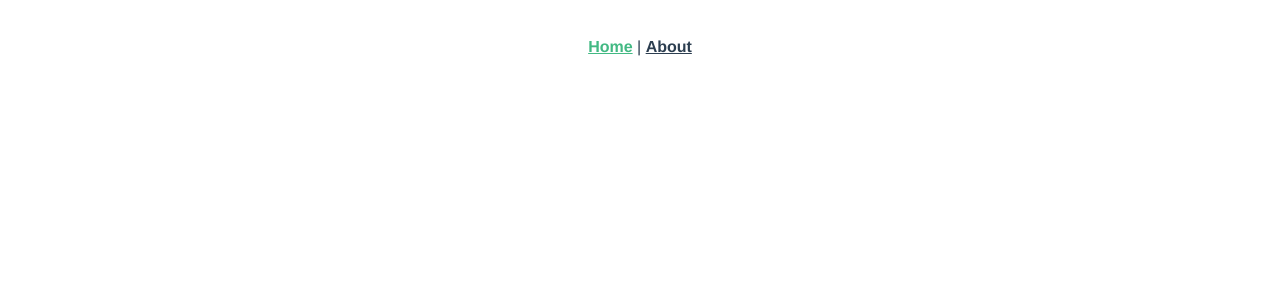
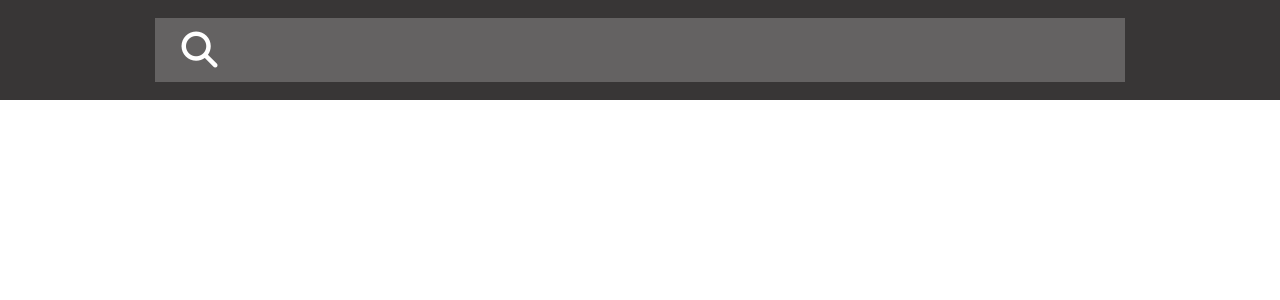
Before and after one commit to Pathius/MovieSearch, a Vue app: page / in a window 1280 px wide. Shown: the top 300 px of the page. Built offline with nearby package versions, Linux system fonts and the light colour scheme.

Commit message:
created navigation component

```diff
--- a/src/App.vue
+++ b/src/App.vue
@@ -1,32 +1,33 @@
 <template>
-  <div id="app">
-    <div id="nav">
-      <router-link to="/">Home</router-link> |
-      <router-link to="/about">About</router-link>
-    </div>
-    <router-view/>
+  <div id="app" class="page">
+    <TheNavigation />
+    <!-- <TheMainContent /> -->
   </div>
 </template>
 
+<script>
+import TheNavigation from "@/components/TheNavigation";
+// import TheMainContent from "@/components/TheMainContent";
+export default {
+  components: {
+    TheNavigation
+    // TheMainContent
+  }
+};
+</script>
 <style lang="scss">
-#app {
-  font-family: 'Avenir', Helvetica, Arial, sans-serif;
-  -webkit-font-smoothing: antialiased;
-  -moz-osx-font-smoothing: grayscale;
-  text-align: center;
-  color: #2c3e50;
+body {
+  margin: 0;
 }
-
-#nav {
-  padding: 30px;
-
-  a {
-    font-weight: bold;
-    color: #2c3e50;
-
-    &.router-link-exact-active {
-      color: #42b983;
-    }
+.page {
+  margin: 0;
+  &__nav {
+    height: 100px;
+    background-color: rgb(56, 54, 54);
+  }
+  &__main {
+    height: 1000px;
+    background-color: rgb(32, 32, 32);
   }
 }
 </style>
--- /dev/null
+++ b/src/components/TheNavigation.vue
@@ -0,0 +1,49 @@
+<template>
+  <div>
+    <nav class="page__nav nav">
+      <input
+        type="text"
+        class="nav__searching-input"
+        v-model="title"
+        @keypress.enter="submit(title)"
+      />
+      <i class="nav__searching-icon fas fa-search" @click="submit(title)"></i>
+    </nav>
+  </div>
+</template>
+<script>
+export default {
+  data: () => ({
+    title: ""
+  }),
+  methods: {
+    submit(title) {
+      this.$store.dispatch("searchByTitle", title);
+    }
+  }
+};
+</script>
+<style lang="scss">
+.nav {
+  display: flex;
+  justify-content: center;
+  align-items: center;
+  &__searching-input {
+    width: 70%;
+    background-color: rgba(255, 255, 255, 0.219);
+    font-size: 54px;
+    color: white;
+    border: none;
+    padding-left: 72px;
+    text-align: center;
+  }
+  &__searching-icon {
+    position: absolute;
+    left: 13%;
+    padding: 15px;
+    font-size: 36px;
+    color: white;
+    cursor: pointer;
+  }
+}
+</style>
```
